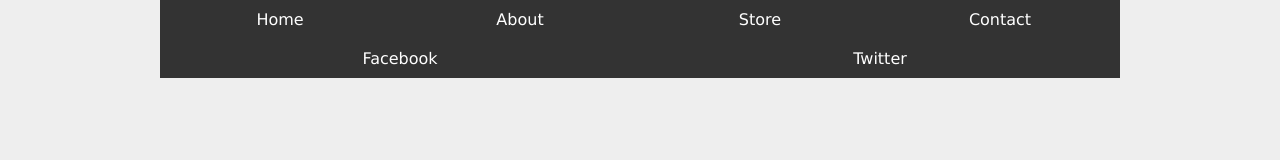
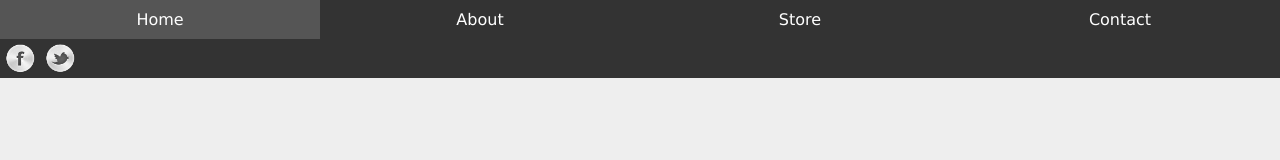
Before and after one commit to ganushkevychv/ISA-Flexbox, a plain HTML site: page example-2/nested-menu.html in a window 1280 px wide. Drawn offline with Linux system fonts and the light colour scheme.

Commit message:
learned how to deal with Navigation menu(flex menu part 2)

```diff
--- a/example-2/nested-menu.html
+++ b/example-2/nested-menu.html
@@ -1,9 +1,11 @@
 <!DOCTYPE html>
 <html lang="en">
+
 <head>
     <title>The Net Ninja - CSS Flexbox</title>
-    <link rel="stylesheet" type="text/css" href="style.css">
+    <link rel="stylesheet" type="text/css" href="../example-2/style.css">
 </head>
+
 <body>
     <div class="wrapper">
 
@@ -22,4 +24,5 @@
 
     </div>
 </body>
+
 </html>
--- a/example-2/style.css
+++ b/example-2/style.css
@@ -1,30 +1,31 @@
-*{
+* {
     font-family: verdana;
     margin: 0;
 }
 
-body{
+body {
     background: #eee;
 }
 
-.wrapper{
+.wrapper {
     width: 100%;
-  max-width: 960px;
+    max-width: 1363px;
     margin: 0 auto;
 }
 
+
 /* menu base styles */
 
-nav{
+nav {
     background: #333;
 }
 
-nav ul{
+nav ul {
     list-style-type: none;
     padding: 0;
 }
 
-nav a{
+nav a {
     text-decoration: none;
     text-align: center;
     color: #fff;
@@ -32,22 +33,59 @@ nav a{
     padding: 10px;
 }
 
-nav a:hover{
+nav a:hover {
     background-color: #555;
 }
 
-/* social menu base styles */
 
-/* flex styles */
+/* Social menu base styles */
 
-@media screen and (min-width: 768px){
+a.tw {
+    background: url(../example-2/img/tw.png) no-repeat center;
+    background-size: 80%;
+}
 
-nav ul{
+a.fb {
+    background: url(../example-2/img/fb.png) no-repeat center;
+    background-size: 80%;
+}
+
+.social a {
+    text-indent: -10000px;
+}
+
+.social {
+    max-width: 80px;
+    margin: 0 auto;
+}
+
+
+/* Flex styles*/
+
+nav ul.social {
+    flex: 1 1 0;
     display: flex;
 }
 
-nav li{
+nav ul.social li {
     flex: 1 1 0;
 }
 
-} /* end media 768 */
+nav ul {
+    display: flex;
+}
+
+@media screen and (min-width: 600px) {
+    nav ul {
+        display: flex;
+    }
+    nav li {
+        flex: 1 1 0;
+    }
+    .social {
+        margin: 0;
+    }
+}
+
+
+/* end media 768 */
```
Lines whose indentation alone changed are shown as unchanged.
